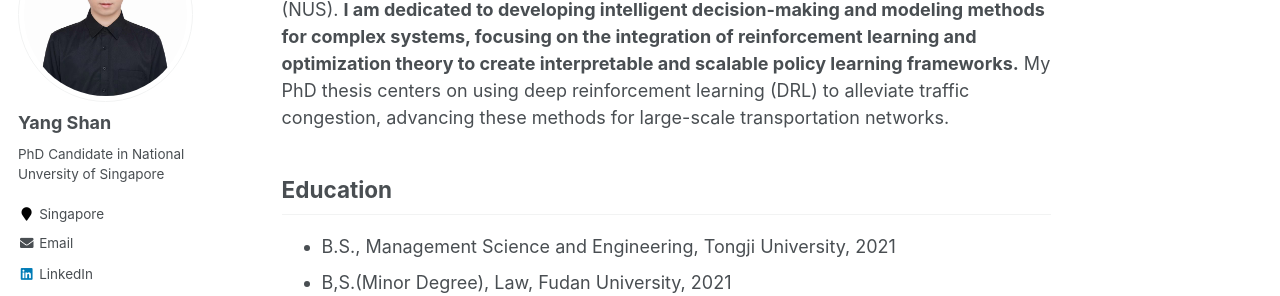
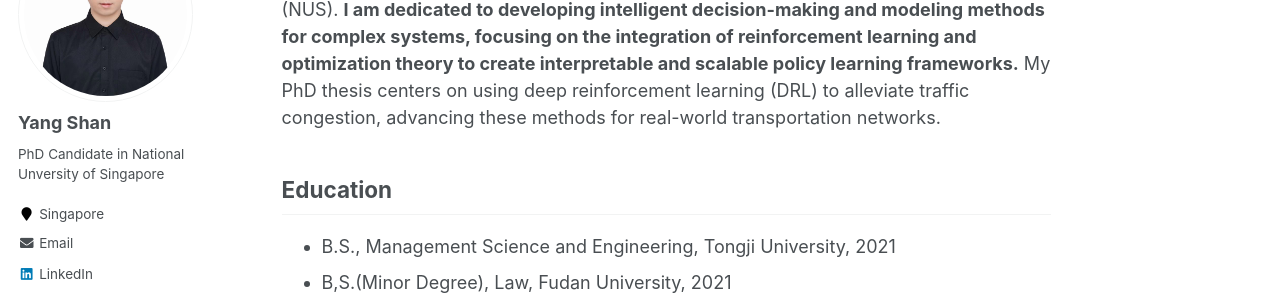
Before and after one commit to seanys/seanys.github.io, a Jekyll site: the page built from _pages/about.md, in a window 1280 px wide and 900 px high. Shown: the part 191-487 px from the top of the window. Built offline with Jekyll 4.4.1, drawn with Linux system fonts in a browser that asks for light colours.

Commit message:
Clarify PhD thesis focus in about page
Updated the description of PhD thesis to specify 'real-world transportation networks'.

```diff
--- a/_pages/about.md
+++ b/_pages/about.md
@@ -8,7 +8,7 @@ redirect_from:
   - /about.html
 ---
 
-I am Yang Shan (羊山), a PhD candidate in ISEM at the National University of Singapore (NUS). **I am dedicated to developing intelligent decision-making and modeling methods for complex systems, focusing on the integration of reinforcement learning and optimization theory to create interpretable and scalable policy learning frameworks.** My PhD thesis centers on using deep reinforcement learning (DRL) to alleviate traffic congestion, advancing these methods for large-scale transportation networks.
+I am Yang Shan (羊山), a PhD candidate in ISEM at the National University of Singapore (NUS). **I am dedicated to developing intelligent decision-making and modeling methods for complex systems, focusing on the integration of reinforcement learning and optimization theory to create interpretable and scalable policy learning frameworks.** My PhD thesis centers on using deep reinforcement learning (DRL) to alleviate traffic congestion, advancing these methods for real-world transportation networks.
 
 Education
 ------
```
